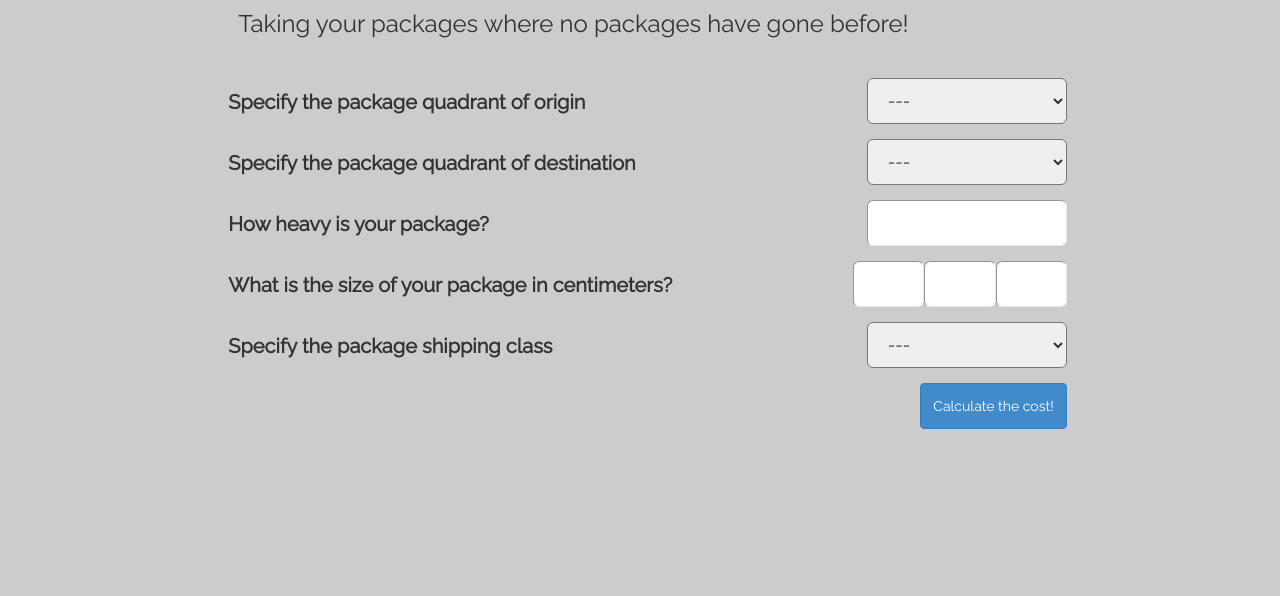
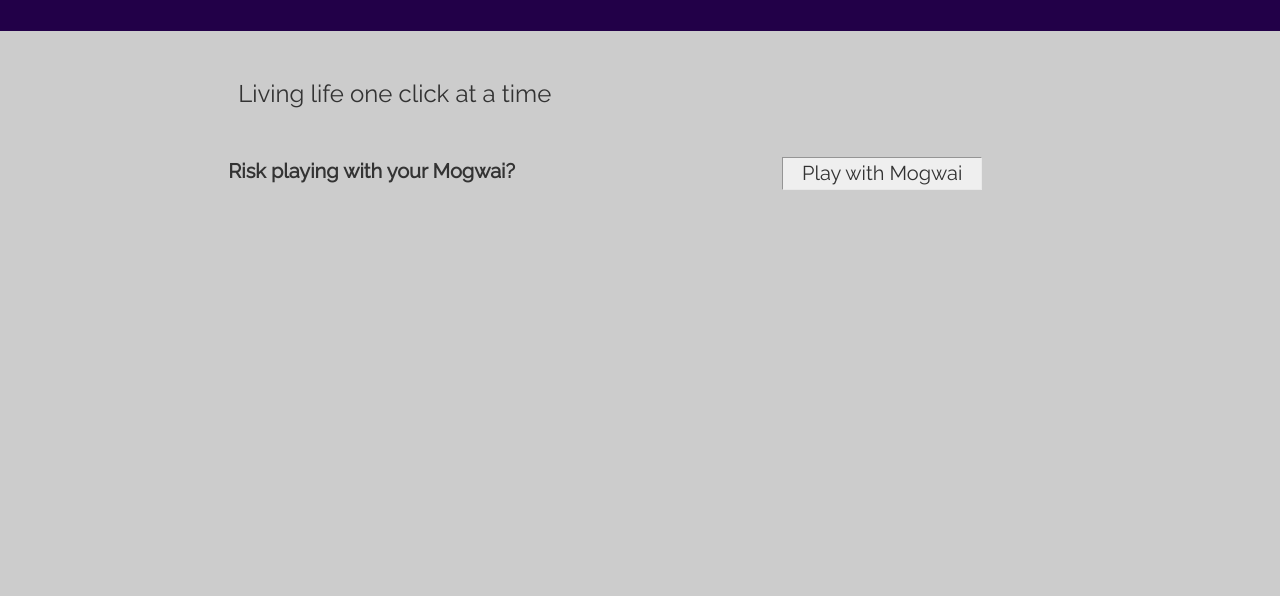
Before and after one commit to peerend/Tamagotchi, a plain HTML site: page index.html in a window 1280 px wide. Shown: the part 204-800 px from the top of the page. Drawn offline with Linux system fonts and the light colour scheme.

Commit message:
cleaned up html, added Mogwai play button

```diff
--- a/index.html
+++ b/index.html
@@ -8,68 +8,19 @@
   <script src="js/jquery-1.11.1.js"></script>
   <script src="js/scripts.js"></script>
 
-  <title>Interstellar Shipping Calculator</title>
+  <title>My Mogwai!</title>
 </head>
 <body>
   <div class='jumbotron'>
-    <h1 class='row col-sm-offset-2'>Interstellar Shipping Calculator</h1>
+    <h1 class='row col-sm-offset-2'>My Mogwai! The only way to win is by losing slowly.</h1>
   </div>
 
   <div class='container col-sm-8 col-sm-offset-2'>
-    <h3>Taking your packages where no packages have gone before!</h3>
+    <h3>Living life one click at a time</h3>
     <form id='shippingCalc'>
       <div class='form-group row'>
-      <label class = 'col-sm-8' for='userFrom'>Specify the package quadrant of origin</label>
-        <select name="userFrom" class='pullRight input-lg' id='userFrom'required>
-          <option>---</option>
-          <option value="alpha">Alpha</option>
-          <option value="beta">Beta</option>
-          <option value="delta">Delta</option>
-          <option value="gamma">Gamma</option>
-          <option value="transdimensional">Transdimensional</option>
-
-        </select>
-      </div>
-      <div class ='form-group row'>
-        <label class= 'col-sm-8' for='userTo'>Specify the package quadrant of destination</label>
-        <select name="userTo" class='pullRight input-lg' id='userTo' required>
-          <option>---</option>
-          <option value="alpha">Alpha</option>
-          <option value="beta">Beta</option>
-          <option value="delta">Delta</option>
-          <option value="gamma">Gamma</option>
-          <option value="transdimensional">Transdimensional</option>
-        </select>
-      </div>
-
-     <div class='form-group row' >
-        <label class='col-sm-8' for='weight'>How heavy is your package?</label>
-        <input class="pullRight input-lg" id='weight' type='text'>
-      </div>
-
-     <div class='form-group row' >
-        <label class='col-sm-8' for='dimensions'>What is the size of your package in centimeters?</label>
-        <input class="pullRight input-lg col-sm-1 dimensions" id='height' type='text'>
-        <input class="pullRight input-lg col-sm-1 dimensions" id='width' type='text'>
-        <input class="pullRight input-lg col-sm-1 dimensions" id='length' type='text'>
-      </div>
-
-      <div class='form-group row'>
-        <label class='col-sm-8' for='packageClass'>Specify the package shipping class</label>
-        <select name='packageClass' class='pullRight input-lg' id='packageClass' required>
-          <option>---</option>
-          <option value="slipStream">Slip Stream</option>
-          <option value="impulseDrive">Impulse Drive</option>
-          <option value="warpSpeed">Warp Speed</option>
-        </select>
-      </div>
-
-      <div class='form-group row pullRight'>
-        <button type="submit" class="btn btn-primary input-lg ">Calculate the cost!</button>
-      </div>
-
-      <div id='result' class='form-group row'>
-        <p>Your total cost is <span id='totalCost'></span> bars of latinum.</p>
+      <label class = 'col-sm-8' for='userPlay'>Risk playing with your Mogwai?</label>
+        <input id='playButton' type='button' value='Play with Mogwai' onclick='Mogwai.playLevels();'/>
       </div>
     </form>
   </div>
--- a/js/scripts.js
+++ b/js/scripts.js
@@ -2,7 +2,7 @@ var Mogwai = {
   initialize : function(creature, foodLevel, playLevel, dirtyLevel){
     this.creature = creature;
     this.foodLevel = foodLevel; //1 out of 4 feedings = after midnight
-    this.playLevel = playLevel; //1 out every 20 time mogwai gets play he is exposed to sunligh
+    this.playLevel = playLevel; //1 out every 20 time mogwai gets play he is exposed to sunlight
     this.dirtyLevel = dirtyLevel; //1 of 8 mogwai cleaned it gets wet
     this.lost;
   },
@@ -33,6 +33,16 @@ var Mogwai = {
   }
 }
 
+$(document).ready(function(){
+  $('form#MogwaiGame').submit(function(event){
+
+  var afroSamurai = object.create(Mogwai);
+
+  document.getElementByID('playButton') = afroSamurai.playLevels();
+  console.log(afroSamurai.foodRisk)
+  });
+});
+
 //when button is clicked, s
 
   // var myMonster = Object.create(Monster);
```
Also changed, not shown: spec/specs.js (+1 -1 lines).
